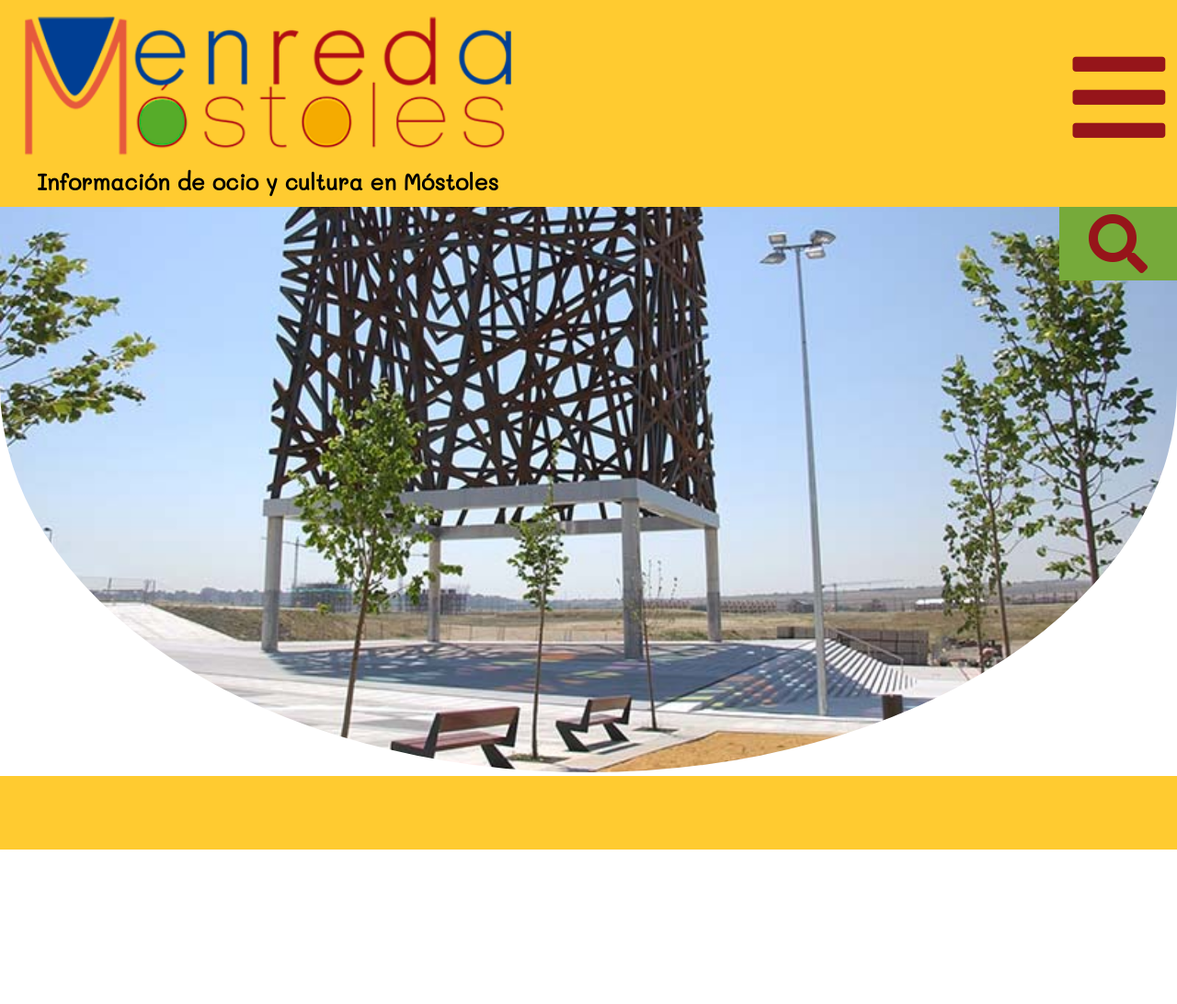
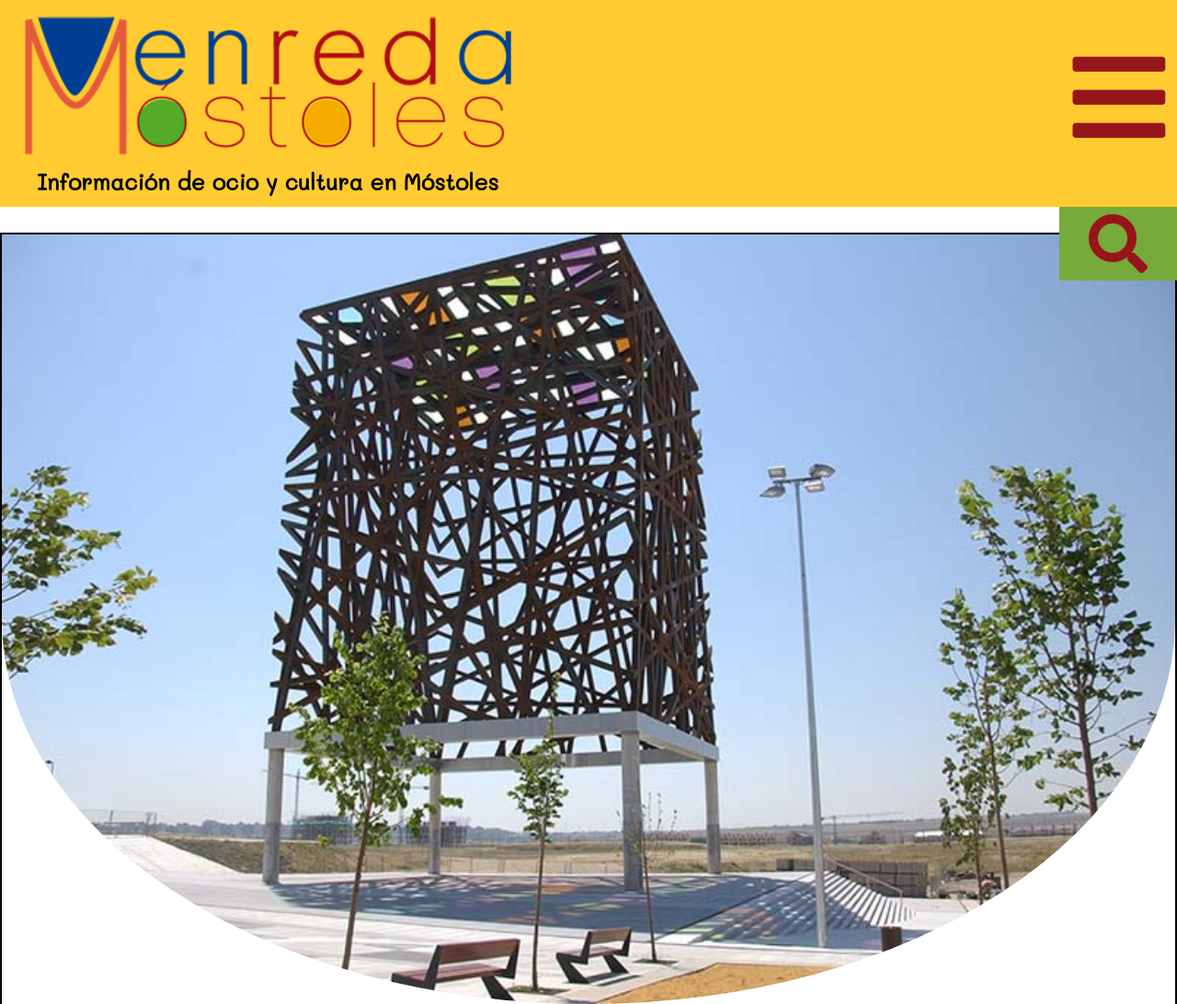
Before and after one commit to juanma62/mostolesenreda, a website with bundled scripts: page index.html in a window 1280 px wide. Shown: the top 1092 px of the page at 92% size. Before the commit the page ends 924 px from the top, so only its background shows below. Built offline with nearby package versions, Linux system fonts and the light colour scheme.

Commit message:
Cambios 8-11-18

```diff
--- a/index.html
+++ b/index.html
@@ -13,7 +13,7 @@
     <link rel="stylesheet" href="./css/style.css">
 </head>
 <body>
-    <header>
+    <header id="headerId">
         <div id="cabecera">
             <div id="logoCabecera">
                 <img src="./asset/logo 500.png" alt="Logotipo Móstoles Enreda" title="Logotipo Móstoles Enreda">
@@ -29,7 +29,7 @@
             <i class="fa fa-search"></i>
         </div>
     </header>
-    <main>
+    <main id="mainId">
         <div class="carruselPortada centrarImagen">
             <img src="./asset/alcalde.jpg" alt="Imagen de Móstoles" title="Imagen de Móstoles">
         </div>
--- a/js/altoHeader.js
+++ b/js/altoHeader.js
@@ -1,11 +1,12 @@
 export class AltoHeader {
     constructor (){
-        this.altoHeader = document.getRootNode
+        this.altoHeader = document.getElementById('headerId').clientHeight
+        this.main = document.getElementById('mainId')
+        window.onload = this.medirAlto()
     }
 
     medirAlto(){
-        let altura = this.altoHeader.clientHeight
-        //this.altoHeader.style.height = altura
-        console.dir(altura)
+        let altura = this.altoHeader
+        this.main.style.marginTop = altura+"px"
     }
 }
--- /dev/null
+++ b/js/prueba.js
@@ -0,0 +1,3 @@
+function CalcularAlto(){
+    let altura = no
+}
--- a/scss/style.scss
+++ b/scss/style.scss
@@ -9,6 +9,8 @@ header{
     width: 100%;
     background-color: lighten($naranjamostoles, 15%);
     position: fixed;
+    cursor: pointer;
+    top: 0;
     #cabecera{
         width: 100%;
         display: flex;
@@ -63,6 +65,7 @@ header{
 }
 
 main{
+    margin-top: 2rem;
     .carruselPortada{
         width: 100%;
         img{
@@ -72,6 +75,12 @@ main{
     }
 }
 
+#mainId{
+    border:2px solid black;
+    z-index: 40;
+    margin-top: 0;
+}
+
 // Footer
 
 footer{
```
Also changed, not shown: css/style.css, js/app.js (line endings or trailing spaces), 1 other file.
